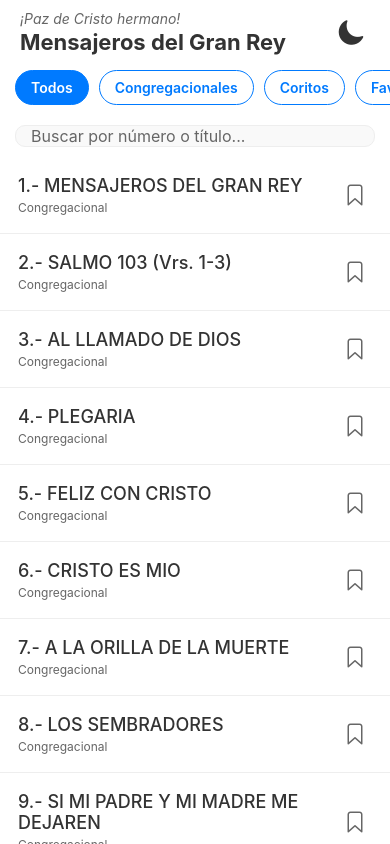
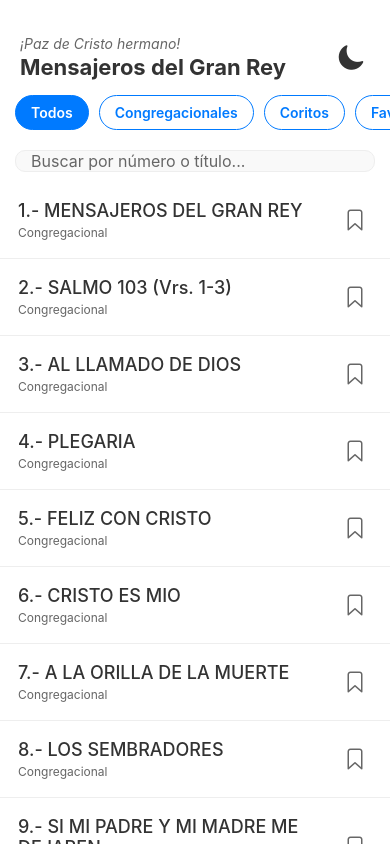
Before and after one commit to EddyBonito10/HimnarioApp, a React Native app: screen / in a window 390 px wide. Built offline with nearby package versions, Linux system fonts and the light colour scheme.

Commit message:
Corregido margen superior para botón regresar

```diff
--- a/App.js
+++ b/App.js
@@ -380,11 +380,11 @@ export default function App() {
 const styles = StyleSheet.create({
   container: {
     flex: 1,
-    paddingTop: Platform.OS === 'web' ? 10 : 45,
+    paddingTop: Platform.OS === 'web' ? 35 : 45, // Aumentamos el margen superior para web
     maxWidth: Platform.OS === 'web' ? 600 : '100%',
     width: '100%',
-    alignSelf: 'center',
-    height: Platform.OS === 'web' ? '100vh' : '100%',
+    alignSelf: 'center'
+    // Eliminamos la regla de 'height' que cortaba la pantalla
   },
   cabeceraPrincipal: { flexDirection: 'row', justifyContent: 'space-between', alignItems: 'center', paddingHorizontal: 20, marginBottom: 15 },
   saludo: { fontSize: 14, fontStyle: 'italic' },
```
